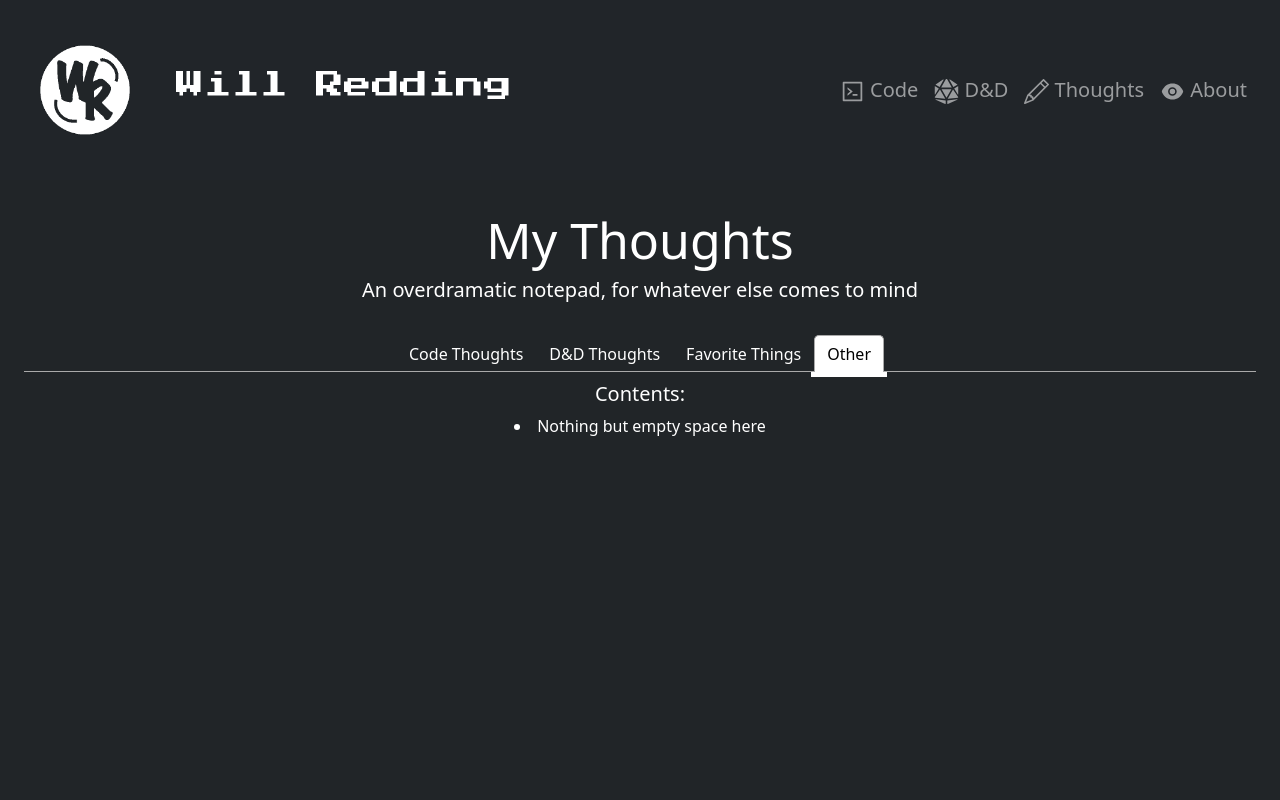
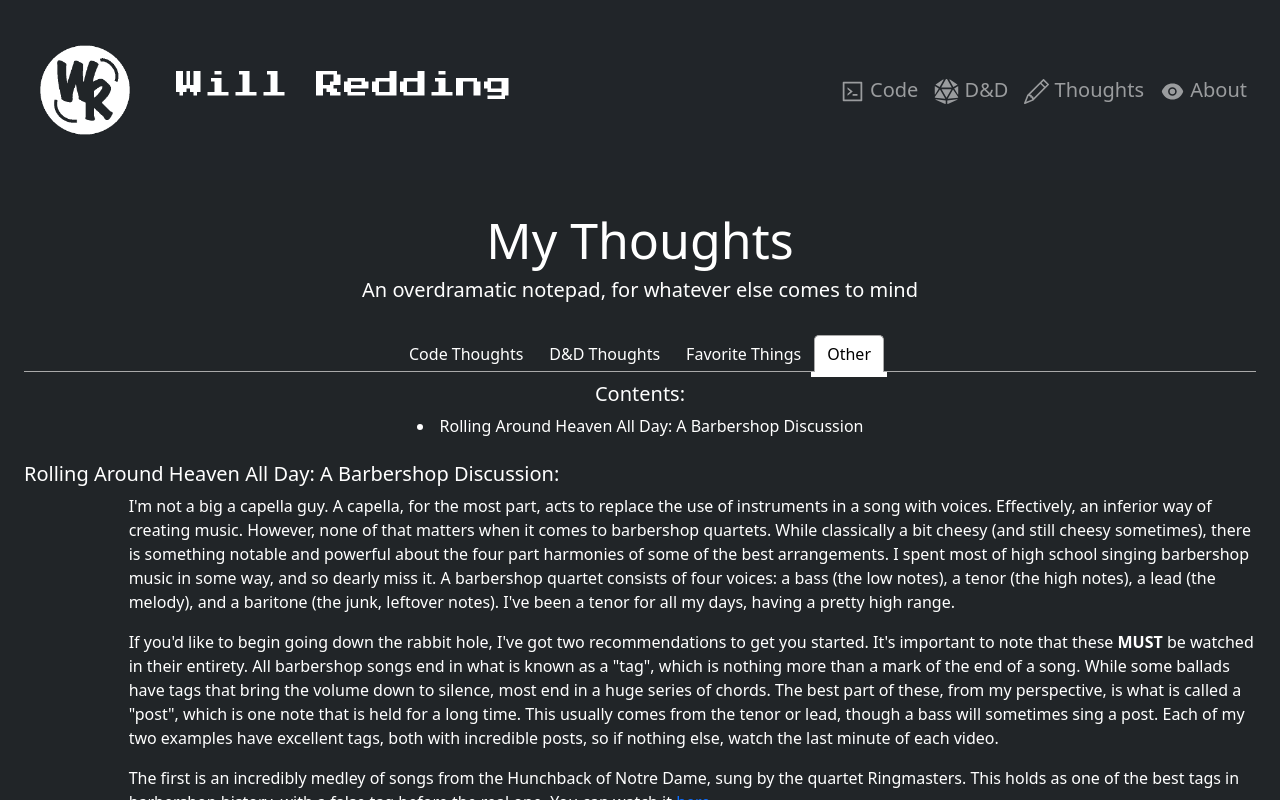
Before and after one commit to willredding314/portfolio, a React (Create React App) app: page /thoughts in a window 1280 px wide. Both pictures are taken after a click on the tab "Other". Shown: the top 800 px of the page. Built offline with nearby package versions, Linux system fonts and the light colour scheme.

Commit message:
Add barbershop to notes

```diff
--- a/src/components/thoughts.tsx
+++ b/src/components/thoughts.tsx
@@ -116,7 +116,7 @@ const Thoughts = () => {
                             <Row>
                                 <Col md="1"></Col>
                                 <Col md="11">
-                                    <p className="white lefty"><strong><u>8/8/21 - 4:03pm:</u></strong> It moves!
+                                    <p className="white lefty"><strong><u>8/8/22 - 4:03pm:</u></strong> It moves!
                                         Very exciting stuff. If you read the stuff below about 5e Arena, you'll see
                                         some challenges involving interactions between characters. Most importantly,
                                         I needed to figure out how to create reaction triggers, as everything that
@@ -151,7 +151,7 @@ const Thoughts = () => {
                                         A very exciting development! On to building actions!
                                     </p>
                                     <br></br>
-                                    <p className="white lefty"><strong><u>7/21/21 - 11:57pm:</u></strong> Been working on 5e Arena
+                                    <p className="white lefty"><strong><u>7/21/22 - 11:57pm:</u></strong> Been working on 5e Arena
                                         for a solid 2 weeks now, and I figure it's time for an update. As of
                                         now, I've got development react components up, meaning I've got a
                                         launch page and a battlefield, both very simple. With a loose design
@@ -422,8 +422,56 @@ const Thoughts = () => {
                         </TabPanel>
                         <TabPanel className="other-thoughts">
                             <h5 className="white">Contents:</h5>
-                            <li className="white">Nothing but empty space here</li>
+                            <li className="white">Rolling Around Heaven All Day: A Barbershop Discussion</li>
                             <br></br>
+                            <h5 className="white lefty">Rolling Around Heaven All Day: A Barbershop Discussion:</h5>
+                            <Row>
+                                <Col md="1"></Col>
+                                <Col md="11">
+                                    <p className="white lefty">
+                                        I'm not a big a capella guy. A capella, for the most part, acts to replace
+                                        the use of instruments in a song with voices. Effectively, an inferior way
+                                        of creating music. However, none of that matters when it comes to barbershop
+                                        quartets. While classically a bit cheesy (and still cheesy sometimes), there is
+                                        something notable and powerful about the four part harmonies of some of the best
+                                        arrangements. I spent most of high school singing barbershop music in some way,
+                                        and so dearly miss it. A barbershop quartet consists of four voices: a bass (the
+                                        low notes), a tenor (the high notes), a lead (the melody), and a baritone (the
+                                        junk, leftover notes). I've been a tenor for all my days, having a pretty high
+                                        range.
+                                    </p>
+                                    <p className="white lefty">
+                                        If you'd like to begin going down the rabbit hole, I've got two recommendations to
+                                        get you started. It's important to note that these <strong>MUST</strong> be watched
+                                        in their entirety. All barbershop songs end in what is known as a "tag", which is
+                                        nothing more than a mark of the end of a song. While some ballads have tags that
+                                        bring the volume down to silence, most end in a huge series of chords. The best part
+                                        of these, from my perspective, is what is called a "post", which is one note that is
+                                        held for a long time. This usually comes from the tenor or lead, though a bass will
+                                        sometimes sing a post. Each of my two examples have excellent tags, both with incredible
+                                        posts, so if nothing else, watch the last minute of each video.
+                                    </p>
+                                    <p className="white lefty">
+                                        The first is an incredibly medley of songs from the Hunchback of Notre Dame, sung by the
+                                        quartet Ringmasters. This holds as one of the best tags in barbershop history, with a
+                                        false tag before the real one. You can watch it <a href="https://www.youtube.com/watch?v=Qo_N9_ZFBhs">
+                                        here</a>.
+                                    </p>
+                                    <p className="white lefty">
+                                        The second is what I would call the greatest barbershop performance ever. Performed by the
+                                        quartet Crossroads, this piece called "Lucky Old Sun" is one of the highest scoring songs
+                                        ever at the Barbershop Harmony Society's competition. You can watch it <a href="https://www.youtube.com/watch?v=u7mGjSZpdpk">
+                                        here</a>.
+                                    </p>
+                                    <p className="white lefty">
+                                        I lied! You get three songs! This one comes from the Newfangled Four. They're goofy, they're
+                                        fun, they're just a great time to watch! While most quartet competitors perform very serious
+                                        pieces, these guys would bring only fun to the finals. This one is called
+                                        "Supercalifragilisticexpialidocious", and you can watch it <a href="https://www.youtube.com/watch?v=7BH2CqE5mNQ">
+                                        here</a>.
+                                    </p>
+                                </Col>
+                            </Row>
                         </TabPanel>
                     </Tabs>
                 </Container>
```
